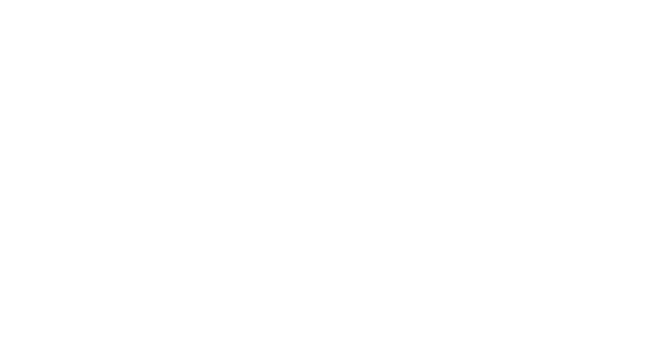
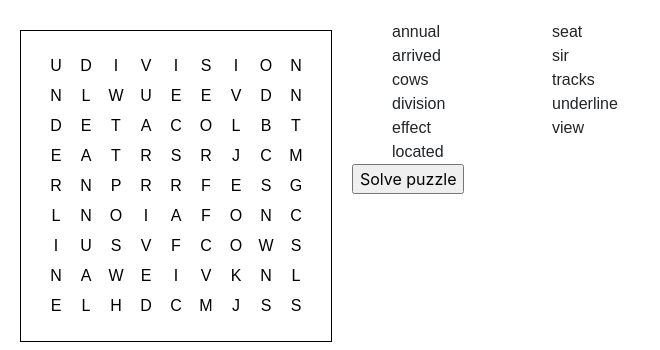
Before and after one commit to JustinCast/Proyecto2Lenguajes, an Angular app: page / in a window 1280 px wide. Shown: the top 350 px of the page, without its empty margins (0-660 px from the left). Built offline with nearby package versions, Linux system fonts and the light colour scheme.

Commit message:
feat: sopa de letras implementada

```diff
--- a/angular.json
+++ b/angular.json
@@ -30,7 +30,10 @@
               "./node_modules/animate.css/animate.css",
               "src/styles.scss"
             ],
-            "scripts": []
+            "scripts": [
+              "./src/assets/wordfind.js",
+              "./src/assets/wordfindgame.js"
+            ]
           },
           "configurations": {
             "production": {
--- a/src/app/app.component.ts
+++ b/src/app/app.component.ts
@@ -7,4 +7,14 @@
 })
 export class AppComponent {
   title = 'app';
+
+  public loadScript() {
+    let body = <HTMLDivElement> document.body;
+    let script = document.createElement('script');
+    script.innerHTML = '';
+    script.src = '../wordfind.js';
+    script.async = true;
+    script.defer = true;
+    body.appendChild(script);
 }
+}
--- a/src/index.html
+++ b/src/index.html
@@ -8,8 +8,35 @@
   <meta name="viewport" content="width=device-width, initial-scale=1">
   <link rel="icon" type="image/x-icon" href="favicon.ico">
   <link href="https://fonts.googleapis.com/icon?family=Material+Icons" rel="stylesheet">
+  <script src="https://code.jquery.com/jquery-2.2.4.min.js"   integrity="sha256-BbhdlvQf/xTY9gja0Dq3HiwQF8LaCRTXxZKRutelT44="   crossorigin="anonymous"></script>
 </head>
 <body>
   <app-root></app-root>
+
+  <!-- Add required markup -->
+  <div id="puzzle-container"></div>
+  <div id="puzzle-words"></div>
+  <input type="button" id="solveBTN" value="Solve puzzle"/>
+
+  <!-- Add dependencies -->
+  <script src="https://code.jquery.com/jquery-2.2.4.min.js"   integrity="sha256-BbhdlvQf/xTY9gja0Dq3HiwQF8LaCRTXxZKRutelT44="   crossorigin="anonymous"></script>
+  <script src="./assets/wordfind.js" type="text/javascript"></script>
+  <script src="./assets/wordfindgame.js" type="text/javascript"></script>
+  <!-- Add our logic -->
+  <script>
+      // An array with the words to show
+      var words = ['cows', 'tracks', 'arrived', 'located', 'sir', 'seat',
+         'division', 'effect', 'underline', 'view', 'annual'
+     ];
+
+      // Start a basic word game without customization !
+      var gamePuzzle = wordfindgame.create(words, '#puzzle-container', '#puzzle-words');
+
+      $("#solveBTN").click(function(){
+          // Solve the puzzle !
+          var result = wordfindgame.solve(gamePuzzle, words);
+          console.log(result);
+      });
+  </script>
 </body>
 </html>
--- a/src/styles.scss
+++ b/src/styles.scss
@@ -2,3 +2,86 @@
 @import "~bootstrap/dist/css/bootstrap.css";
 @import "~@angular/material/prebuilt-themes/indigo-pink.css";
 @import '~animate.css/animate.min.css';
+
+#puzzle-container {
+    border: 1px solid black;
+    padding: 20px;
+    float: left;
+    margin: 30px 20px;
+}
+
+#puzzle-container div {
+    width: 100%;
+    margin: 0 auto;
+}
+/* style for each square in the puzzle */
+
+#puzzle-container .puzzleSquare {
+    height: 30px;
+    width: 30px;
+    text-transform: uppercase;
+    background-color: white;
+    border: 0;
+    font: 1em sans-serif;
+}
+
+#puzzle-container button::-moz-focus-inner {
+    border: 0;
+}
+/* indicates when a square has been selected */
+
+#puzzle-container .selected {
+    background-color: orange;
+}
+/* indicates that the square is part of a word that has been found */
+
+#puzzle-container .found {
+    background-color: blue;
+    color: white;
+}
+
+#puzzle-container .solved {
+    background-color: purple;
+    color: white;
+}
+/* indicates that all words have been found */
+
+#puzzle-container .complete {
+    background-color: green;
+}
+/**
+* Styles for the word list
+*/
+
+#puzzle-words {
+    padding-top: 20px;
+    -moz-column-count: 2;
+    -moz-column-gap: 20px;
+    -webkit-column-count: 2;
+    -webkit-column-gap: 20px;
+    column-count: 2;
+    column-gap: 20px;
+    width: 300px;
+}
+
+#puzzle-words ul {
+    list-style-type: none;
+}
+
+#puzzle-words li {
+    padding: 3px 0;
+    font: 1em sans-serif;
+}
+/* indicates that the word has been found */
+
+#puzzle-words .wordFound {
+    text-decoration: line-through;
+    color: gray;
+}
+/**
+* Styles for the button
+*/
+
+#solve {
+    margin: 0 30px;
+}
```
Also changed, not shown: src/assets/wordfind.js (added, +8 -0 lines), src/assets/wordfindgame.js (added, +9 -0 lines).
